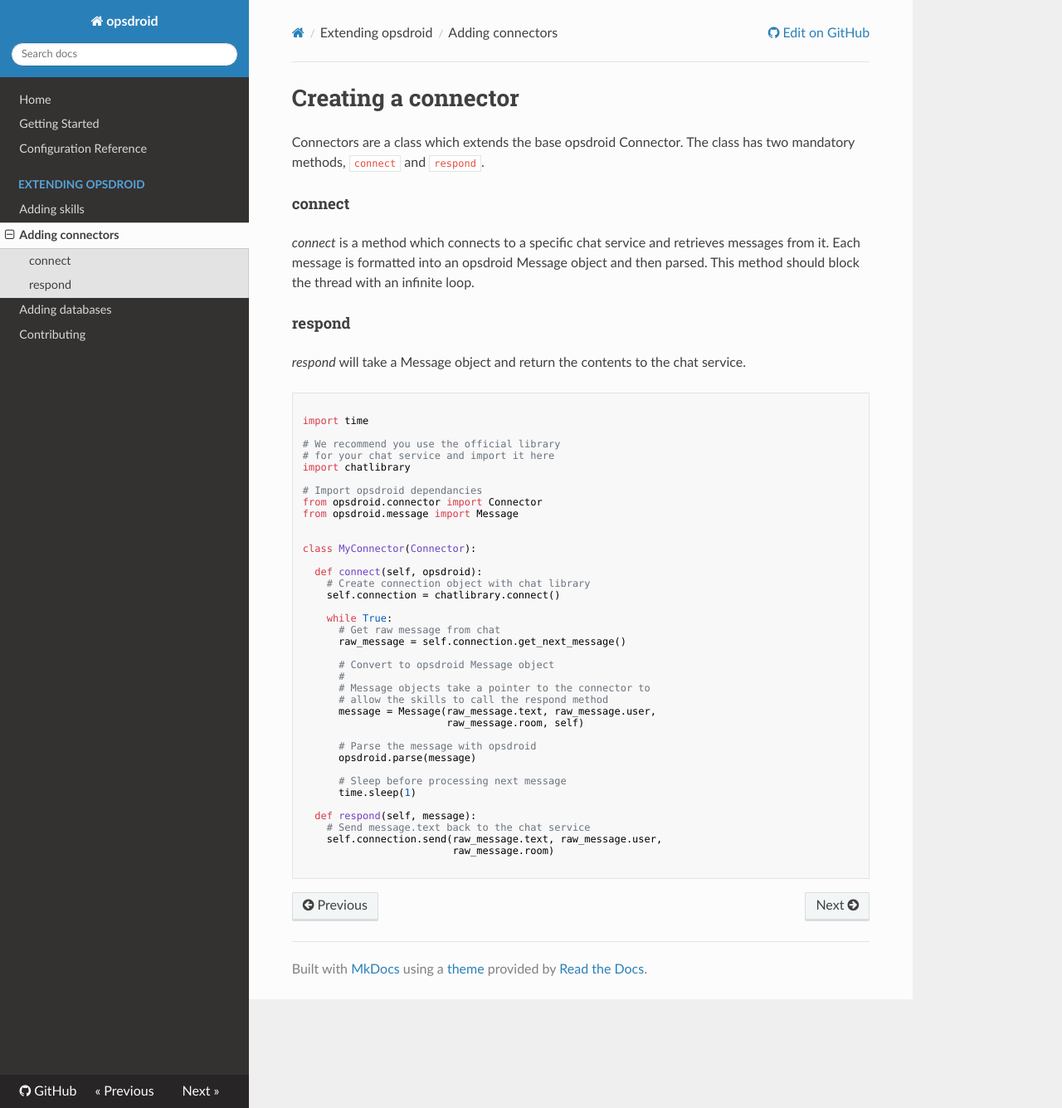
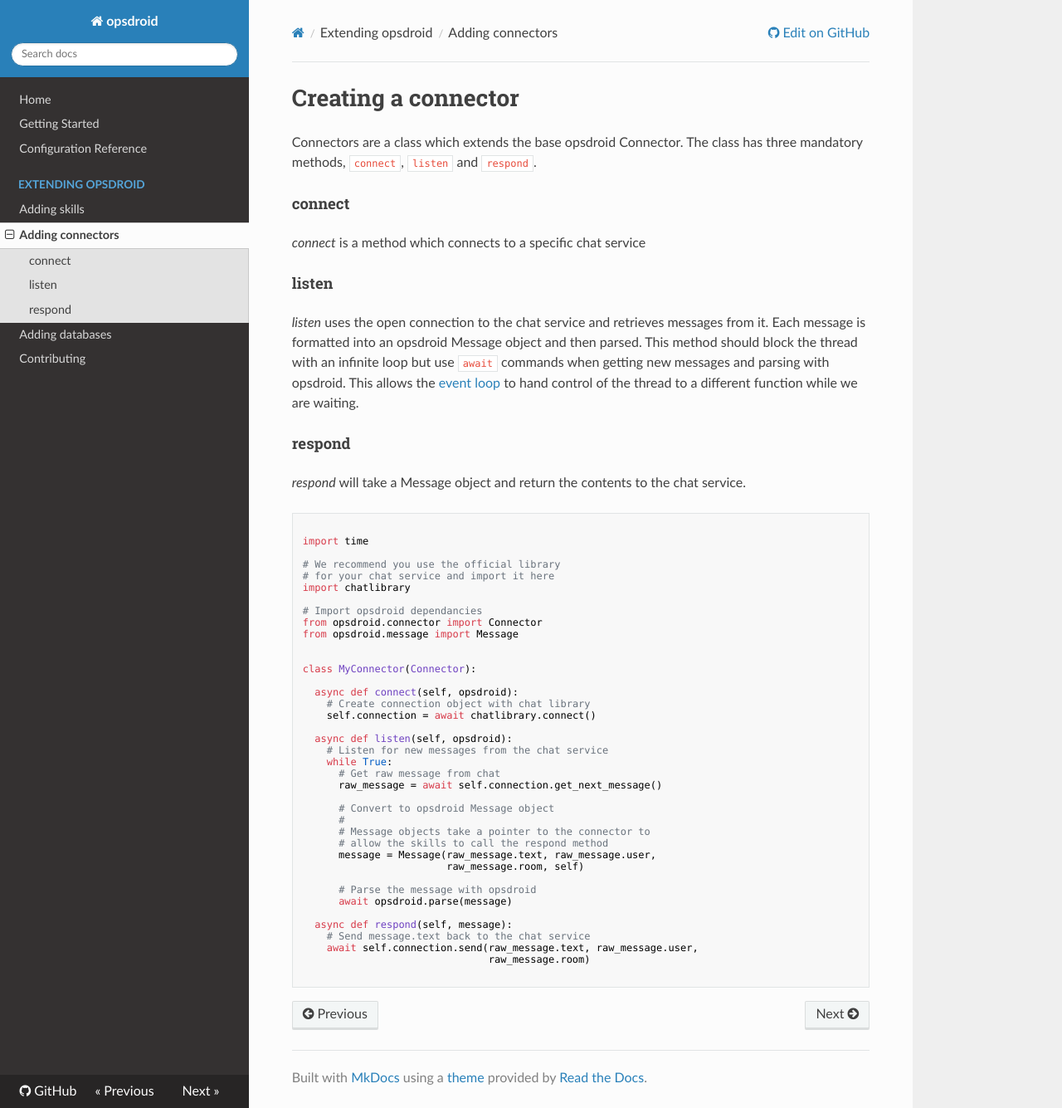
Before and after one commit to opsdroid/opsdroid, an MkDocs documentation site: the page built from docs/extending/connectors.md, in a window 1280 px wide and 1335 px high. Shown: the whole window at 83% size. Built offline with MkDocs 1.6.1, drawn with Linux system fonts in a browser that asks for light colours; nearby versions of some CDN libraries; old or Windows-style settings are respelled for this version of MkDocs.

Commit message:
Updated documentation with asyncio

````diff
--- a/docs/extending/connectors.md
+++ b/docs/extending/connectors.md
@@ -1,9 +1,12 @@
 # Creating a connector
 
-Connectors are a class which extends the base opsdroid Connector. The class has two mandatory methods, `connect` and `respond`.
+Connectors are a class which extends the base opsdroid Connector. The class has three mandatory methods, `connect`, `listen` and `respond`.
 
 #### connect
-*connect* is a method which connects to a specific chat service and retrieves messages from it. Each message is formatted into an opsdroid Message object and then parsed. This method should block the thread with an infinite loop.
+*connect* is a method which connects to a specific chat service
+
+#### listen
+*listen* uses the open connection to the chat service and retrieves messages from it. Each message is formatted into an opsdroid Message object and then parsed. This method should block the thread with an infinite loop but use `await` commands when getting new messages and parsing with opsdroid. This allows the [event loop](https://docs.python.org/3/library/asyncio-eventloop.html) to hand control of the thread to a different function while we are waiting.
 
 #### respond
 *respond* will take a Message object and return the contents to the chat service.
@@ -23,13 +26,15 @@ from opsdroid.message import Message
 
 class MyConnector(Connector):
 
-  def connect(self, opsdroid):
+  async def connect(self, opsdroid):
     # Create connection object with chat library
-    self.connection = chatlibrary.connect()
+    self.connection = await chatlibrary.connect()
 
+  async def listen(self, opsdroid):
+    # Listen for new messages from the chat service
     while True:
       # Get raw message from chat
-      raw_message = self.connection.get_next_message()
+      raw_message = await self.connection.get_next_message()
 
       # Convert to opsdroid Message object
       #
@@ -39,14 +44,11 @@ class MyConnector(Connector):
                         raw_message.room, self)
 
       # Parse the message with opsdroid
-      opsdroid.parse(message)
+      await opsdroid.parse(message)
 
-      # Sleep before processing next message
-      time.sleep(1)
-
-  def respond(self, message):
+  async def respond(self, message):
     # Send message.text back to the chat service
-    self.connection.send(raw_message.text, raw_message.user,
-                         raw_message.room)
+    await self.connection.send(raw_message.text, raw_message.user,
+                               raw_message.room)
 
 ```
````
Also changed, not shown: docs/extending/databases.md (+6 -6 lines), docs/extending/skills.md (+10 -9 lines).
